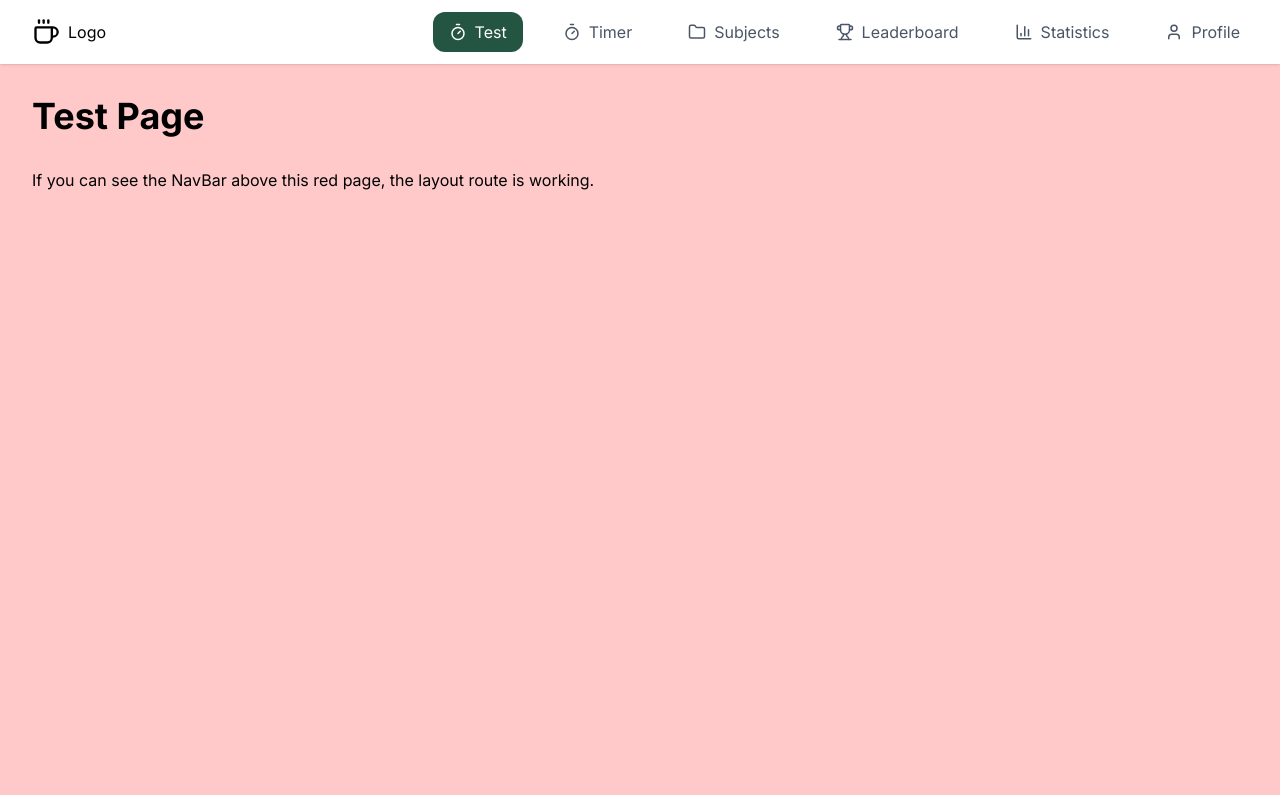
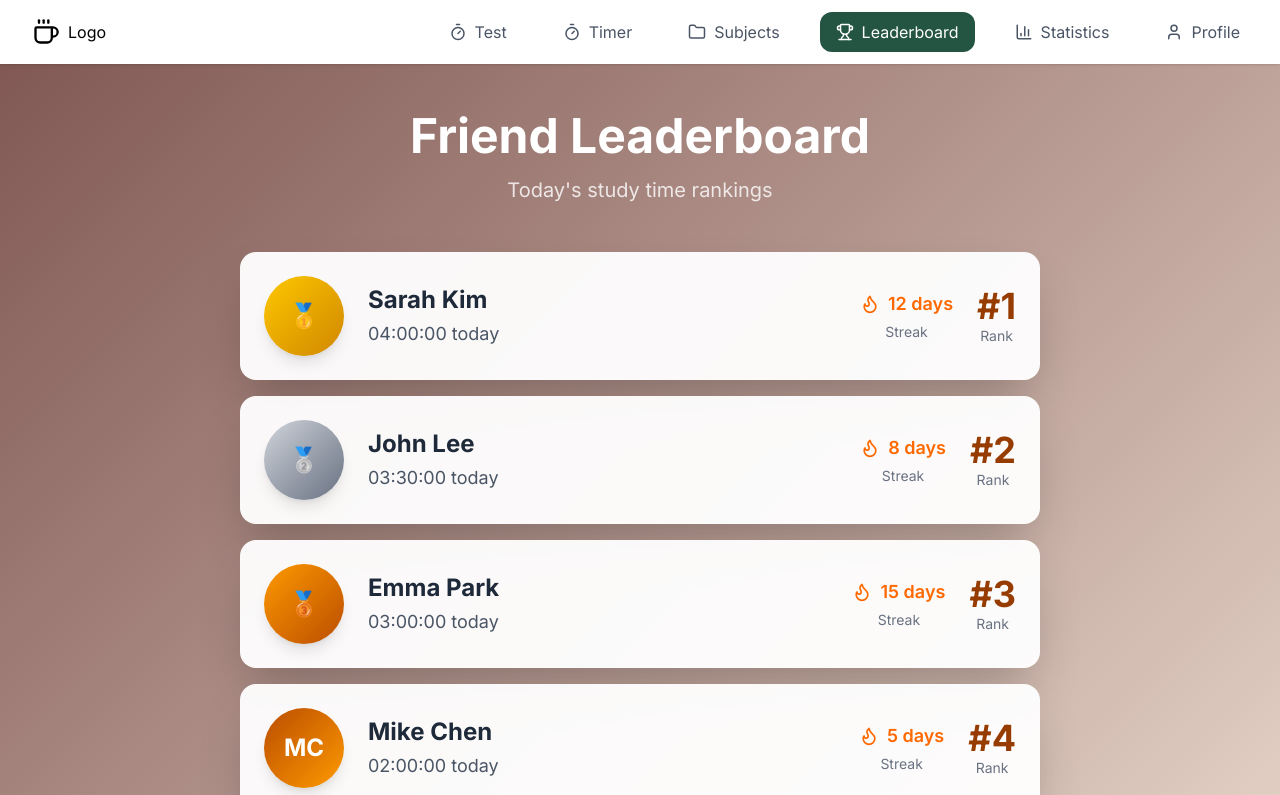
Before and after one commit to ShongMao/Study-Timer-App, a React app in the folder frontend/: page /leaderboard in a window 1280 px wide. Before the commit this address led to /test. Shown: the top 795 px of the page. Built offline with nearby package versions, Linux system fonts and the light colour scheme; the HTML template or start-up script is replaced by a standard one.

Commit message:
LV/FEAT/ added leaderboard page

```diff
--- a/frontend/src/app/Router.tsx
+++ b/frontend/src/app/Router.tsx
@@ -5,11 +5,11 @@ import AppLayout from '../shared/components/AppLayout';
 // The following imports are commented because we have not created these pages yet.
 // import LoginPage from '@/features/auth/LoginPage';
 // import TimerPage from '@/features/timer/TimerPage';
-// import LeaderboardPage from '@/features/leaderboard/LeaderboardPage';
 // import StatisticsPage from '@/features/statistics/StatisticsPage';
 // import ProfilePage from '@/features/profile/ProfilePage';
 import TestPage from '../features/Test';
 import SubjectsPage from '../features/Subjects';
+import LeaderboardPage from '../features/Leaderboard';
 
 export default function AppRouter() {
   return (
@@ -21,10 +21,10 @@ export default function AppRouter() {
         <Route path="/" element={<Navigate to="/test" replace />} />
         <Route path="/test" element={<TestPage />} />
         <Route path="/subjects" element={<SubjectsPage />} />
+        <Route path="/leaderboard" element={<LeaderboardPage />} />
 
         {/* <Route path="/" element={<Navigate to="/timer" replace />} />
         <Route path="/timer" element={<TimerPage />} />
-        <Route path="/leaderboard" element={<LeaderboardPage />} />
         <Route path="/statistics" element={<StatisticsPage />} />
         <Route path="/profile" element={<ProfilePage />} /> */}
       </Route>
--- /dev/null
+++ b/frontend/src/features/Leaderboard.tsx
@@ -0,0 +1,77 @@
+import { Flame } from 'lucide-react';
+import { formatTime } from '../shared/util/format';
+
+export default function LeaderboardPage() {
+  // This data will be pulled from the backend
+  const friends = [
+    { name: 'Sarah Kim', time: 14400, rank: 1, avatar: 'SK', streak: 12, weeklyTime: 75600 },
+    { name: 'John Lee', time: 12600, rank: 2, avatar: 'JL', streak: 8, weeklyTime: 68400 },
+    { name: 'Emma Park', time: 10800, rank: 3, avatar: 'EP', streak: 15, weeklyTime: 72000 },
+    { name: 'You', time: 200, rank: 4, avatar: 'XD', streak: 7, weeklyTime: 54000 },
+    { name: 'Mike Chen', time: 7200, rank: 5, avatar: 'MC', streak: 5, weeklyTime: 46800 },
+    { name: 'Lisa Wang', time: 6300, rank: 6, avatar: 'LW', streak: 10, weeklyTime: 43200 },
+    { name: 'Tom Davis', time: 5400, rank: 7, avatar: 'TD', streak: 3, weeklyTime: 36000 },
+  ].sort((a, b) => b.time - a.time).map((f, i) => ({ ...f, rank: i + 1 }));
+
+
+
+  return (
+    <div className="min-h-screen" style={{
+      background: 'linear-gradient(135deg, #815854 0%, #F9EBDE 100%)'
+    }}>
+      <div className="max-w-4xl mx-auto p-12">
+        <div className="text-center mb-12">
+          <h2 className="text-5xl font-bold text-white mb-4">Friend Leaderboard</h2>
+          <p className="text-xl text-white/80">Today's study time rankings</p>
+        </div>
+
+        <div className="space-y-4">
+          {friends.map((friend) => (
+            // Container for each friend entry
+            <div
+              key={friend.name}
+              className={`p-6 rounded-2xl shadow-2xl flex items-center gap-6 transition hover:scale-105 ${
+                friend.name === 'You'
+                  ? 'bg-white ring-4 ring-white/50'
+                  : 'bg-white/95'
+              }`}
+            >
+              {/* Friend icons */}
+              <div className={`w-20 h-20 rounded-full flex items-center justify-center font-bold text-white text-2xl shadow-lg ${
+                friend.rank === 1 ? 'bg-gradient-to-br from-yellow-400 to-yellow-600' :
+                friend.rank === 2 ? 'bg-gradient-to-br from-gray-300 to-gray-500' :
+                friend.rank === 3 ? 'bg-gradient-to-br from-amber-500 to-amber-700' :
+                'bg-gradient-to-br from-amber-700 to-amber-500'
+              }`}>
+                {friend.rank <= 3 ? (friend.rank === 1 ? '🥇' : friend.rank === 2 ? '🥈' : '🥉') : friend.avatar}
+              </div>
+
+              {/* Friend name and time studied */}
+              <div className="flex-1">
+                <div className="text-2xl font-bold text-gray-800 mb-1">{friend.name}</div>
+                <div className="text-lg text-gray-600">{formatTime(friend.time)} today</div>
+              </div>
+
+              <div className="flex items-center gap-6">
+                {/* Streak */}
+                <div className="text-center">
+                  <div className="flex items-center gap-2 text-orange-500 text-lg font-semibold mb-1">
+                    <Flame size={20} />
+                    {friend.streak} days
+                  </div>
+                  <div className="text-sm text-gray-500">Streak</div>
+                </div>
+
+                {/* Rank */}
+                <div className="text-center">
+                  <div className="text-4xl font-bold text-amber-800">#{friend.rank}</div>
+                  <div className="text-sm text-gray-500">Rank</div>
+                </div>
+              </div>
+            </div>
+          ))}
+        </div>
+      </div>
+    </div>
+  );
+}
--- a/frontend/src/features/Subjects.tsx
+++ b/frontend/src/features/Subjects.tsx
@@ -4,6 +4,7 @@ export default function SubjectsPage() {
   const [selectedSubject, setSelectedSubject] = useState('Math');
   // const [currentPage, setCurrentPage] = useState('test');
 
+  // This data will be pulled from the backend
   const subjects = [
     { name: 'Math', icon: '📐', color: 'from-blue-500 to-blue-600' },
     { name: 'Science', icon: '🔬', color: 'from-green-500 to-green-600' },
--- a/frontend/src/shared/components/AppLayout.tsx
+++ b/frontend/src/shared/components/AppLayout.tsx
@@ -5,7 +5,7 @@ export default function AppLayout() {
   return (
     <>
       <NavBar />
-      <main className="pt-16 min-h-screen">
+      <main className="min-h-screen">
         <Outlet />
       </main>
     </>
--- a/frontend/src/shared/components/NavBar.tsx
+++ b/frontend/src/shared/components/NavBar.tsx
@@ -19,7 +19,7 @@ export default function NavBar() {
   }`;
 
   return (
-    <header className="fixed top-0 left-0 right-0 h-16 bg-white shadow-sm z-50 flex items-center overflow-x-auto scrollbar-hide">
+    <header className="sticky top-0 left-0 right-0 h-16 bg-white shadow-sm z-50 flex items-center overflow-x-auto scrollbar-hide">
       {/* Container for the logo (TODO) */}
       <nav className="ml-4 flex items-center gap-2">
         <NavLink to="/timer" className="flex items-center gap-2 transition-colors px-4 py-2 rounded-xl"><Coffee size={28} />Logo</NavLink>
--- /dev/null
+++ b/frontend/src/shared/util/format.tsx
@@ -0,0 +1,6 @@
+export function formatTime(seconds: number) {
+  const h = Math.floor(seconds / 3600);
+  const m = Math.floor((seconds % 3600) / 60);
+  const s = seconds % 60;
+  return `${h.toString().padStart(2, '0')}:${m.toString().padStart(2, '0')}:${s.toString().padStart(2, '0')}`;
+};
```
